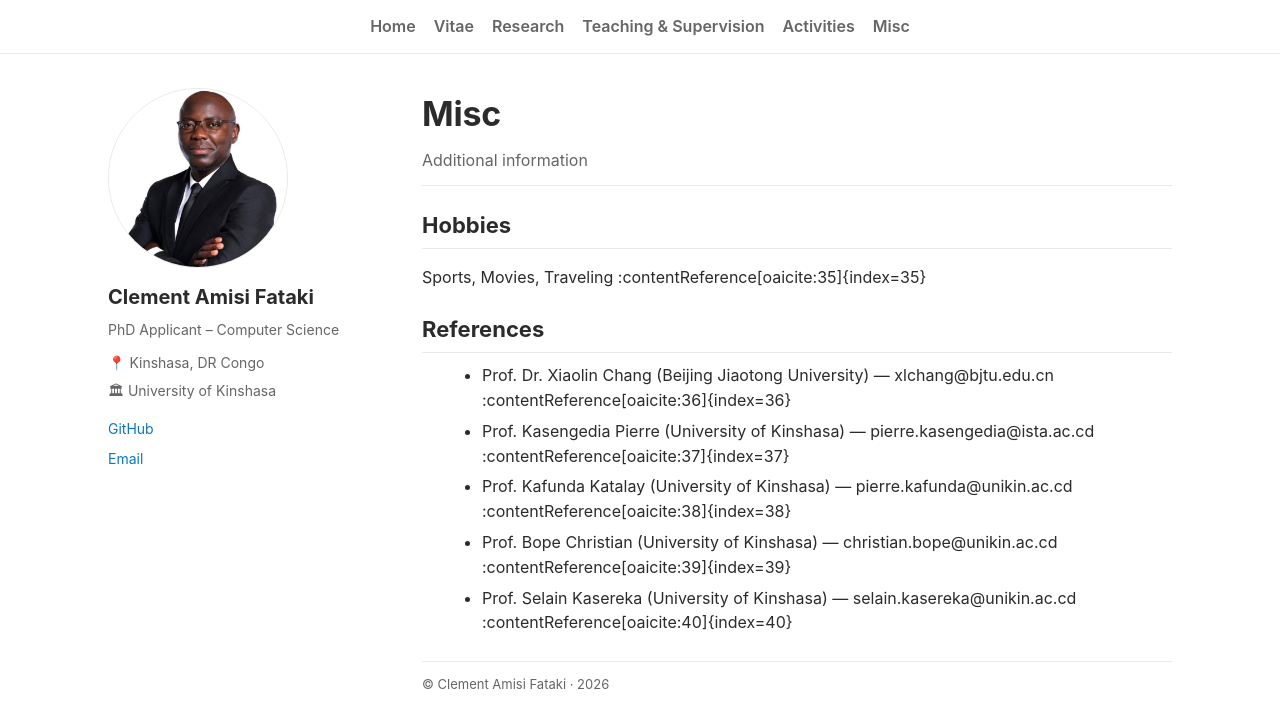
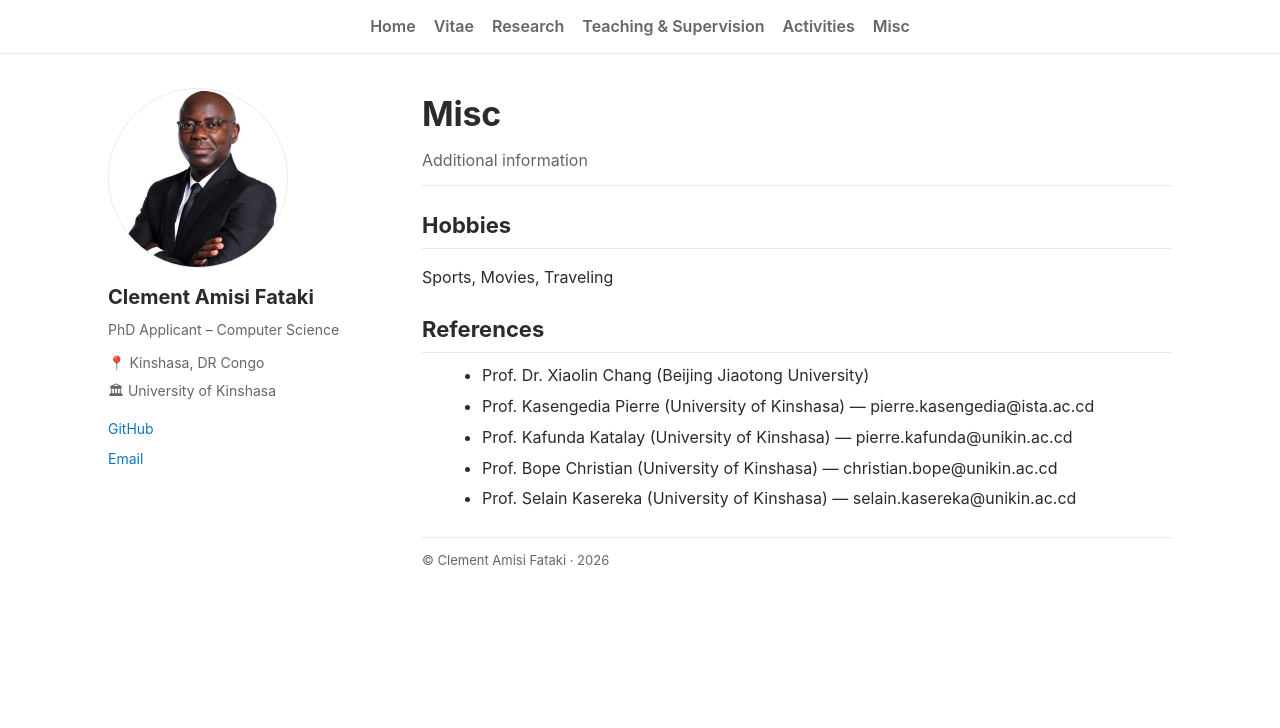
Before and after one commit to clementclark/clementclark.github.io, a Jekyll site: the page built from misc.md, in a window 1280 px wide. Shown: the top 728 px of the page. Built offline with Jekyll 4.4.1, drawn with Linux system fonts in a browser that asks for light colours.

Commit message:
Update misc.md

```diff
--- a/misc.md
+++ b/misc.md
@@ -7,12 +7,12 @@ subtitle: Additional information
 
 ## Hobbies
 
-Sports, Movies, Traveling :contentReference[oaicite:35]{index=35}
+Sports, Movies, Traveling
 
 ## References
 
-- Prof. Dr. Xiaolin Chang (Beijing Jiaotong University) — xlchang@bjtu.edu.cn :contentReference[oaicite:36]{index=36}
-- Prof. Kasengedia Pierre (University of Kinshasa) — pierre.kasengedia@ista.ac.cd :contentReference[oaicite:37]{index=37}
-- Prof. Kafunda Katalay (University of Kinshasa) — pierre.kafunda@unikin.ac.cd :contentReference[oaicite:38]{index=38}
-- Prof. Bope Christian (University of Kinshasa) — christian.bope@unikin.ac.cd :contentReference[oaicite:39]{index=39}
-- Prof. Selain Kasereka (University of Kinshasa) — selain.kasereka@unikin.ac.cd :contentReference[oaicite:40]{index=40}
+- Prof. Dr. Xiaolin Chang (Beijing Jiaotong University)
+- Prof. Kasengedia Pierre (University of Kinshasa) — pierre.kasengedia@ista.ac.cd
+- Prof. Kafunda Katalay (University of Kinshasa) — pierre.kafunda@unikin.ac.cd
+- Prof. Bope Christian (University of Kinshasa) — christian.bope@unikin.ac.cd
+- Prof. Selain Kasereka (University of Kinshasa) — selain.kasereka@unikin.ac.cd
```
